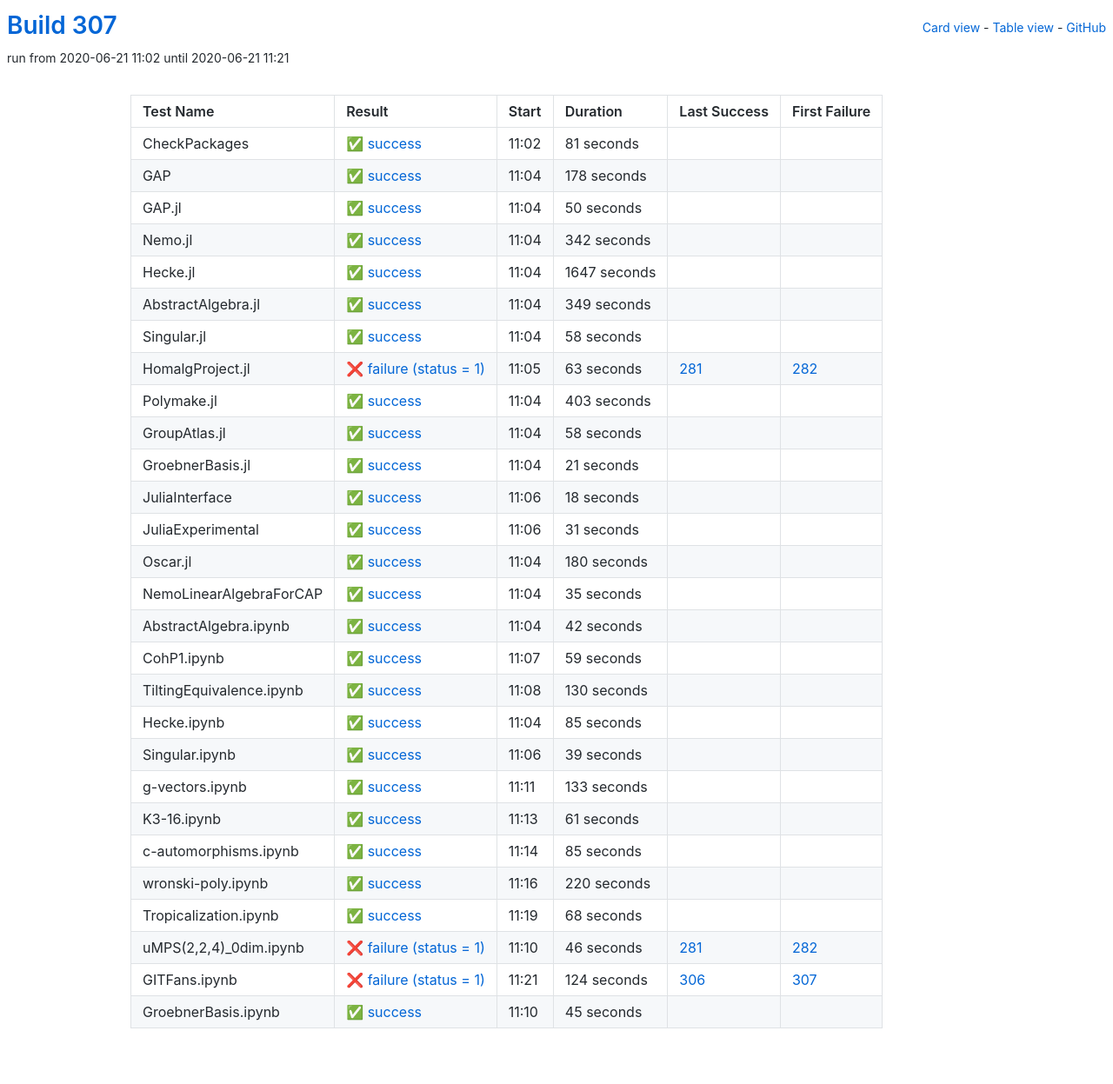
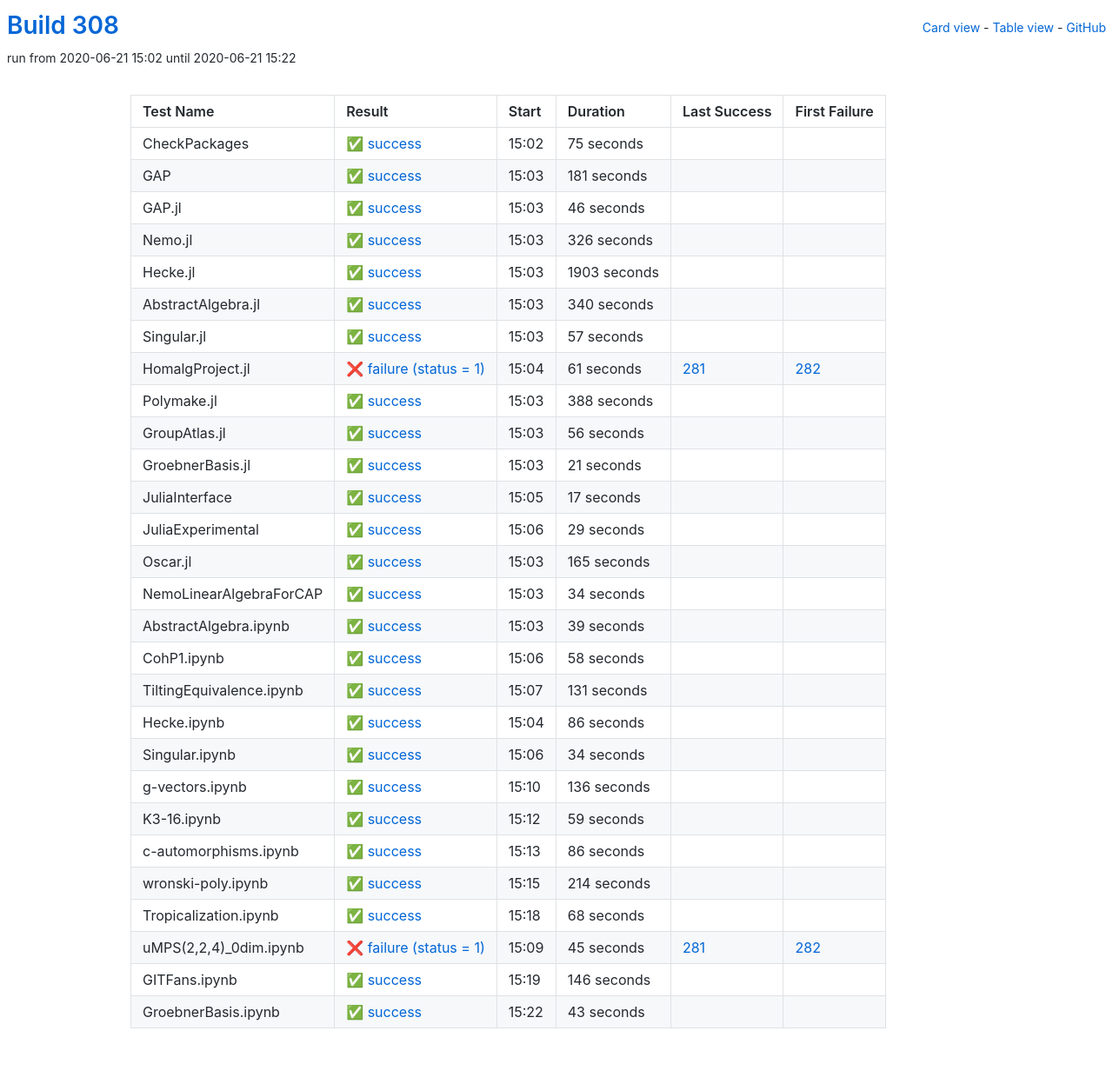
Before and after one commit to oscar-system/oscar-ci-status-stable, a Jekyll site: the page built from table.html, in a window 1280 px wide. Shown: the whole page at 87% size. Built offline with Jekyll 4.4.1, drawn with Linux system fonts in a browser that asks for light colours.

Commit message:
Build #308

```diff
--- a/_data/ci.yml
+++ b/_data/ci.yml
@@ -1,6 +1,6 @@
 ---
-build: 307
-build_url: https://oscarci.mathematik.uni-kl.de/job/oscar-stable/307/
+build: 308
+build_url: https://oscarci.mathematik.uni-kl.de/job/oscar-stable/308/
 job: oscar-stable
 organization: oscar-system
 repo: oscar-ci-status-stable
@@ -8,128 +8,128 @@ repourl: https://github.com/oscar-system/oscar-ci-status-stable
 tests:
 - name: CheckPackages
   id: checkpackages
-  log: https://oscarci.mathematik.uni-kl.de/job/oscar-stable/307/artifact/logs/build-307/CheckPackages.log
-  start: 2020-06-21 11:02
+  log: https://oscarci.mathematik.uni-kl.de/job/oscar-stable/308/artifact/logs/build-308/CheckPackages.log
+  start: 2020-06-21 15:02
   success: true
   exitcode: 0
   status: success
-  duration: 81
+  duration: 75
   last_success: false
   last_success_url:
   first_failure: false
   first_failure_url:
 - name: GAP
   id: gap
-  log: https://oscarci.mathematik.uni-kl.de/job/oscar-stable/307/artifact/logs/build-307/GAP.log
-  start: 2020-06-21 11:04
+  log: https://oscarci.mathematik.uni-kl.de/job/oscar-stable/308/artifact/logs/build-308/GAP.log
+  start: 2020-06-21 15:03
   success: true
   exitcode: 0
   status: success
-  duration: 178
+  duration: 181
   last_success: false
   last_success_url:
   first_failure: false
   first_failure_url:
 - name: GAP.jl
   id: gap-jl
-  log: https://oscarci.mathematik.uni-kl.de/job/oscar-stable/307/artifact/logs/build-307/GAP.jl.log
-  start: 2020-06-21 11:04
+  log: https://oscarci.mathematik.uni-kl.de/job/oscar-stable/308/artifact/logs/build-308/GAP.jl.log
+  start: 2020-06-21 15:03
   success: true
   exitcode: 0
   status: success
-  duration: 50
+  duration: 46
   last_success: false
   last_success_url:
   first_failure: false
   first_failure_url:
 - name: Nemo.jl
   id: nemo-jl
-  log: https://oscarci.mathematik.uni-kl.de/job/oscar-stable/307/artifact/logs/build-307/Nemo.jl.log
-  start: 2020-06-21 11:04
+  log: https://oscarci.mathematik.uni-kl.de/job/oscar-stable/308/artifact/logs/build-308/Nemo.jl.log
+  start: 2020-06-21 15:03
   success: true
   exitcode: 0
   status: success
-  duration: 342
+  duration: 326
   last_success: false
   last_success_url:
   first_failure: false
   first_failure_url:
 - name: Hecke.jl
   id: hecke-jl
-  log: https://oscarci.mathematik.uni-kl.de/job/oscar-stable/307/artifact/logs/build-307/Hecke.jl.log
-  start: 2020-06-21 11:04
+  log: https://oscarci.mathematik.uni-kl.de/job/oscar-stable/308/artifact/logs/build-308/Hecke.jl.log
+  start: 2020-06-21 15:03
   success: true
   exitcode: 0
   status: success
-  duration: 1647
+  duration: 1903
   last_success: false
   last_success_url:
   first_failure: false
   first_failure_url:
 - name: AbstractAlgebra.jl
   id: abstractalgebra-jl
-  log: https://oscarci.mathematik.uni-kl.de/job/oscar-stable/307/artifact/logs/build-307/AbstractAlgebra.jl.log
-  start: 2020-06-21 11:04
+  log: https://oscarci.mathematik.uni-kl.de/job/oscar-stable/308/artifact/logs/build-308/AbstractAlgebra.jl.log
+  start: 2020-06-21 15:03
   success: true
   exitcode: 0
   status: success
-  duration: 349
+  duration: 340
   last_success: false
   last_success_url:
   first_failure: false
   first_failure_url:
 - name: Singular.jl
   id: singular-jl
-  log: https://oscarci.mathematik.uni-kl.de/job/oscar-stable/307/artifact/logs/build-307/Singular.jl.log
-  start: 2020-06-21 11:04
+  log: https://oscarci.mathematik.uni-kl.de/job/oscar-stable/308/artifact/logs/build-308/Singular.jl.log
+  start: 2020-06-21 15:03
   success: true
   exitcode: 0
   status: success
-  duration: 58
+  duration: 57
   last_success: false
   last_success_url:
   first_failure: false
   first_failure_url:
 - name: HomalgProject.jl
   id: homalgproject-jl
-  log: https://oscarci.mathematik.uni-kl.de/job/oscar-stable/307/artifact/logs/build-307/HomalgProject.jl.log
-  start: 2020-06-21 11:05
+  log: https://oscarci.mathematik.uni-kl.de/job/oscar-stable/308/artifact/logs/build-308/HomalgProject.jl.log
+  start: 2020-06-21 15:04
   success: false
   exitcode: 1
   status: failure
-  duration: 63
+  duration: 61
   last_success: 281
   last_success_url: https://oscarci.mathematik.uni-kl.de/job/oscar-stable/281/
   first_failure: 282
   first_failure_url: https://oscarci.mathematik.uni-kl.de/job/oscar-stable/282/
 - name: Polymake.jl
   id: polymake-jl
-  log: https://oscarci.mathematik.uni-kl.de/job/oscar-stable/307/artifact/logs/build-307/Polymake.jl.log
-  start: 2020-06-21 11:04
+  log: https://oscarci.mathematik.uni-kl.de/job/oscar-stable/308/artifact/logs/build-308/Polymake.jl.log
+  start: 2020-06-21 15:03
   success: true
   exitcode: 0
   status: success
-  duration: 403
+  duration: 388
   last_success: false
   last_success_url:
   first_failure: false
   first_failure_url:
 - name: GroupAtlas.jl
   id: groupatlas-jl
-  log: https://oscarci.mathematik.uni-kl.de/job/oscar-stable/307/artifact/logs/build-307/GroupAtlas.jl.log
-  start: 2020-06-21 11:04
+  log: https://oscarci.mathematik.uni-kl.de/job/oscar-stable/308/artifact/logs/build-308/GroupAtlas.jl.log
+  start: 2020-06-21 15:03
   success: true
   exitcode: 0
   status: success
-  duration: 58
+  duration: 56
   last_success: false
   last_success_url:
   first_failure: false
   first_failure_url:
 - name: GroebnerBasis.jl
   id: groebnerbasis-jl
-  log: https://oscarci.mathematik.uni-kl.de/job/oscar-stable/307/artifact/logs/build-307/GroebnerBasis.jl.log
-  start: 2020-06-21 11:04
+  log: https://oscarci.mathematik.uni-kl.de/job/oscar-stable/308/artifact/logs/build-308/GroebnerBasis.jl.log
+  start: 2020-06-21 15:03
   success: true
   exitcode: 0
   status: success
@@ -140,68 +140,128 @@ tests:
   first_failure_url:
 - name: JuliaInterface
   id: juliainterface
-  log: https://oscarci.mathematik.uni-kl.de/job/oscar-stable/307/artifact/logs/build-307/JuliaInterface.log
-  start: 2020-06-21 11:06
+  log: https://oscarci.mathematik.uni-kl.de/job/oscar-stable/308/artifact/logs/build-308/JuliaInterface.log
+  start: 2020-06-21 15:05
   success: true
   exitcode: 0
   status: success
-  duration: 18
+  duration: 17
   last_success: false
   last_success_url:
   first_failure: false
   first_failure_url:
 - name: JuliaExperimental
   id: juliaexperimental
-  log: https://oscarci.mathematik.uni-kl.de/job/oscar-stable/307/artifact/logs/build-307/JuliaExperimental.log
-  start: 2020-06-21 11:06
+  log: https://oscarci.mathematik.uni-kl.de/job/oscar-stable/308/artifact/logs/build-308/JuliaExperimental.log
+  start: 2020-06-21 15:06
   success: true
   exitcode: 0
   status: success
-  duration: 31
+  duration: 29
   last_success: false
   last_success_url:
   first_failure: false
   first_failure_url:
 - name: Oscar.jl
   id: oscar-jl
-  log: https://oscarci.mathematik.uni-kl.de/job/oscar-stable/307/artifact/logs/build-307/Oscar.jl.log
-  start: 2020-06-21 11:04
+  log: https://oscarci.mathematik.uni-kl.de/job/oscar-stable/308/artifact/logs/build-308/Oscar.jl.log
+  start: 2020-06-21 15:03
   success: true
   exitcode: 0
   status: success
-  duration: 180
+  duration: 165
   last_success: false
   last_success_url:
   first_failure: false
   first_failure_url:
 - name: NemoLinearAlgebraForCAP
   id: nemolinearalgebraforcap
-  log: https://oscarci.mathematik.uni-kl.de/job/oscar-stable/307/artifact/logs/build-307/NemoLinearAlgebraForCAP.log
-  start: 2020-06-21 11:04
+  log: https://oscarci.mathematik.uni-kl.de/job/oscar-stable/308/artifact/logs/build-308/NemoLinearAlgebraForCAP.log
+  start: 2020-06-21 15:03
   success: true
   exitcode: 0
   status: success
-  duration: 35
+  duration: 34
   last_success: false
   last_success_url:
   first_failure: false
   first_failure_url:
 - name: AbstractAlgebra.ipynb
   id: abstractalgebra-ipynb
-  log: https://oscarci.mathematik.uni-kl.de/job/oscar-stable/307/artifact/logs/build-307/AbstractAlgebra.ipynb.log
-  start: 2020-06-21 11:04
+  log: https://oscarci.mathematik.uni-kl.de/job/oscar-stable/308/artifact/logs/build-308/AbstractAlgebra.ipynb.log
+  start: 2020-06-21 15:03
   success: true
   exitcode: 0
   status: success
-  duration: 42
+  duration: 39
   last_success: false
   last_success_url:
   first_failure: false
   first_failure_url:
 - name: CohP1.ipynb
   id: cohp1-ipynb
-  log: https://oscarci.mathematik.uni-kl.de/job/oscar-stable/307/artifact/logs/build-307/CohP1.ipynb.log
-  start: 2020-06-21 11:07
+  log: https://oscarci.mathematik.uni-kl.de/job/oscar-stable/308/artifact/logs/build-308/CohP1.ipynb.log
+  start: 2020-06-21 15:06
+  success: true
+  exitcode: 0
+  status: success
+  duration: 58
+  last_success: false
+  last_success_url:
+  first_failure: false
+  first_failure_url:
+- name: TiltingEquivalence.ipynb
+  id: tiltingequivalence-ipynb
+  log: https://oscarci.mathematik.uni-kl.de/job/oscar-stable/308/artifact/logs/build-308/TiltingEquivalence.ipynb.log
+  start: 2020-06-21 15:07
+  success: true
+  exitcode: 0
+  status: success
+  duration: 131
+  last_success: false
+  last_success_url:
+  first_failure: false
+  first_failure_url:
+- name: Hecke.ipynb
+  id: hecke-ipynb
+  log: https://oscarci.mathematik.uni-kl.de/job/oscar-stable/308/artifact/logs/build-308/Hecke.ipynb.log
+  start: 2020-06-21 15:04
+  success: true
+  exitcode: 0
+  status: success
+  duration: 86
+  last_success: false
+  last_success_url:
+  first_failure: false
+  first_failure_url:
+- name: Singular.ipynb
+  id: singular-ipynb
+  log: https://oscarci.mathematik.uni-kl.de/job/oscar-stable/308/artifact/logs/build-308/Singular.ipynb.log
+  start: 2020-06-21 15:06
+  success: true
+  exitcode: 0
+  status: success
+  duration: 34
+  last_success: false
+  last_success_url:
+  first_failure: false
+  first_failure_url:
+- name: g-vectors.ipynb
+  id: g-vectors-ipynb
+  log: https://oscarci.mathematik.uni-kl.de/job/oscar-stable/308/artifact/logs/build-308/g-vectors.ipynb.log
+  start: 2020-06-21 15:10
+  success: true
+  exitcode: 0
+  status: success
+  duration: 136
+  last_success: false
+  last_success_url:
+  first_failure: false
+  first_failure_url:
+- name: K3-16.ipynb
+  id: k3-16-ipynb
+  log: https://oscarci.mathematik.uni-kl.de/job/oscar-stable/308/artifact/logs/build-308/K3-16.ipynb.log
+  start: 2020-06-21 15:12
   success: true
   exitcode: 0
   status: success
@@ -210,94 +270,34 @@ tests:
   last_success_url:
   first_failure: false
   first_failure_url:
-- name: TiltingEquivalence.ipynb
-  id: tiltingequivalence-ipynb
-  log: https://oscarci.mathematik.uni-kl.de/job/oscar-stable/307/artifact/logs/build-307/TiltingEquivalence.ipynb.log
-  start: 2020-06-21 11:08
+- name: c-automorphisms.ipynb
+  id: c-automorphisms-ipynb
+  log: https://oscarci.mathematik.uni-kl.de/job/oscar-stable/308/artifact/logs/build-308/c-automorphisms.ipynb.log
+  start: 2020-06-21 15:13
   success: true
   exitcode: 0
   status: success
-  duration: 130
-  last_success: false
-  last_success_url:
-  first_failure: false
-  first_failure_url:
-- name: Hecke.ipynb
-  id: hecke-ipynb
-  log: https://oscarci.mathematik.uni-kl.de/job/oscar-stable/307/artifact/logs/build-307/Hecke.ipynb.log
-  start: 2020-06-21 11:04
-  success: true
-  exitcode: 0
-  status: success
-  duration: 85
-  last_success: false
-  last_success_url:
-  first_failure: false
-  first_failure_url:
-- name: Singular.ipynb
-  id: singular-ipynb
-  log: https://oscarci.mathematik.uni-kl.de/job/oscar-stable/307/artifact/logs/build-307/Singular.ipynb.log
-  start: 2020-06-21 11:06
-  success: true
-  exitcode: 0
-  status: success
-  duration: 39
-  last_success: false
-  last_success_url:
-  first_failure: false
-  first_failure_url:
-- name: g-vectors.ipynb
-  id: g-vectors-ipynb
-  log: https://oscarci.mathematik.uni-kl.de/job/oscar-stable/307/artifact/logs/build-307/g-vectors.ipynb.log
-  start: 2020-06-21 11:11
-  success: true
-  exitcode: 0
-  status: success
-  duration: 133
-  last_success: false
-  last_success_url:
-  first_failure: false
-  first_failure_url:
-- name: K3-16.ipynb
-  id: k3-16-ipynb
-  log: https://oscarci.mathematik.uni-kl.de/job/oscar-stable/307/artifact/logs/build-307/K3-16.ipynb.log
-  start: 2020-06-21 11:13
-  success: true
-  exitcode: 0
-  status: success
-  duration: 61
-  last_success: false
-  last_success_url:
-  first_failure: false
-  first_failure_url:
-- name: c-automorphisms.ipynb
-  id: c-automorphisms-ipynb
-  log: https://oscarci.mathematik.uni-kl.de/job/oscar-stable/307/artifact/logs/build-307/c-automorphisms.ipynb.log
-  start: 2020-06-21 11:14
-  success: true
-  exitcode: 0
-  status: success
-  duration: 85
+  duration: 86
   last_success: false
   last_success_url:
   first_failure: false
   first_failure_url:
 - name: wronski-poly.ipynb
   id: wronski-poly-ipynb
-  log: https://oscarci.mathematik.uni-kl.de/job/oscar-stable/307/artifact/logs/build-307/wronski-poly.ipynb.log
-  start: 2020-06-21 11:16
+  log: https://oscarci.mathematik.uni-kl.de/job/oscar-stable/308/artifact/logs/build-308/wronski-poly.ipynb.log
+  start: 2020-06-21 15:15
   success: true
   exitcode: 0
   status: success
-  duration: 220
+  duration: 214
   last_success: false
   last_success_url:
   first_failure: false
   first_failure_url:
 - name: Tropicalization.ipynb
   id: tropicalization-ipynb
-  log: https://oscarci.mathematik.uni-kl.de/job/oscar-stable/307/artifact/logs/build-307/Tropicalization.ipynb.log
-  start: 2020-06-21 11:19
+  log: https://oscarci.mathematik.uni-kl.de/job/oscar-stable/308/artifact/logs/build-308/Tropicalization.ipynb.log
+  start: 2020-06-21 15:18
   success: true
   exitcode: 0
   status: success
@@ -308,37 +308,37 @@ tests:
   first_failure_url:
 - name: uMPS(2,2,4)_0dim.ipynb
   id: umps-2-2-4-0dim-ipynb
-  log: https://oscarci.mathematik.uni-kl.de/job/oscar-stable/307/artifact/logs/build-307/uMPS-2-2-4-_0dim.ipynb.log
-  start: 2020-06-21 11:10
+  log: https://oscarci.mathematik.uni-kl.de/job/oscar-stable/308/artifact/logs/build-308/uMPS-2-2-4-_0dim.ipynb.log
+  start: 2020-06-21 15:09
   success: false
   exitcode: 1
   status: failure
-  duration: 46
+  duration: 45
   last_success: 281
   last_success_url: https://oscarci.mathematik.uni-kl.de/job/oscar-stable/281/
   first_failure: 282
   first_failure_url: https://oscarci.mathematik.uni-kl.de/job/oscar-stable/282/
 - name: GITFans.ipynb
   id: gitfans-ipynb
-  log: https://oscarci.mathematik.uni-kl.de/job/oscar-stable/307/artifact/logs/build-307/GITFans.ipynb.log
-  start: 2020-06-21 11:21
-  success: false
-  exitcode: 1
-  status: failure
-  duration: 124
-  last_success: 306
-  last_success_url: https://oscarci.mathematik.uni-kl.de/job/oscar-stable/306/
-  first_failure: 307
-  first_failure_url: https://oscarci.mathematik.uni-kl.de/job/oscar-stable/307/
-- name: GroebnerBasis.ipynb
-  id: groebnerbasis-ipynb
-  log: https://oscarci.mathematik.uni-kl.de/job/oscar-stable/307/artifact/logs/build-307/GroebnerBasis.ipynb.log
-  start: 2020-06-21 11:10
+  log: https://oscarci.mathematik.uni-kl.de/job/oscar-stable/308/artifact/logs/build-308/GITFans.ipynb.log
+  start: 2020-06-21 15:19
   success: true
   exitcode: 0
   status: success
-  duration: 45
+  duration: 146
   last_success: false
   last_success_url:
   first_failure: false
   first_failure_url:
+- name: GroebnerBasis.ipynb
+  id: groebnerbasis-ipynb
+  log: https://oscarci.mathematik.uni-kl.de/job/oscar-stable/308/artifact/logs/build-308/GroebnerBasis.ipynb.log
+  start: 2020-06-21 15:22
+  success: true
+  exitcode: 0
+  status: success
+  duration: 43
+  last_success: false
+  last_success_url:
+  first_failure: false
+  first_failure_url:
```
Also changed, not shown: README.md.
